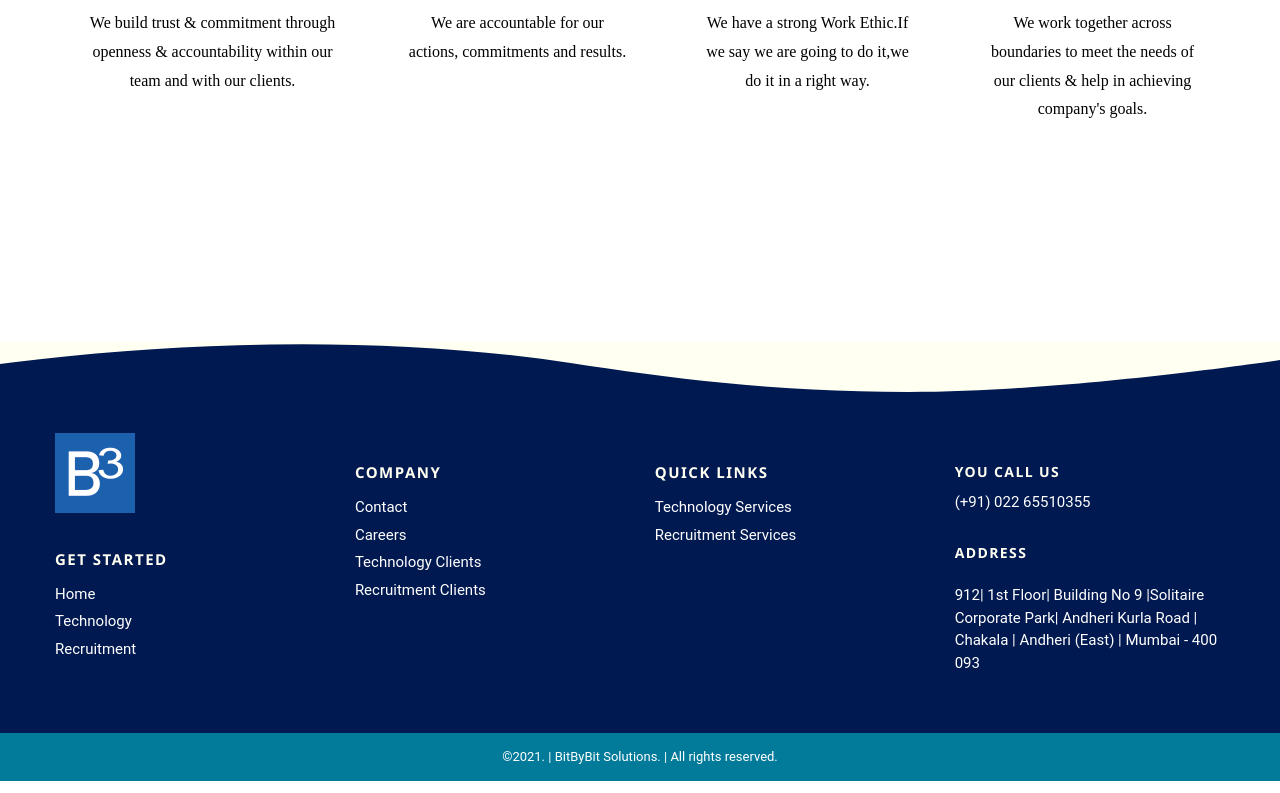
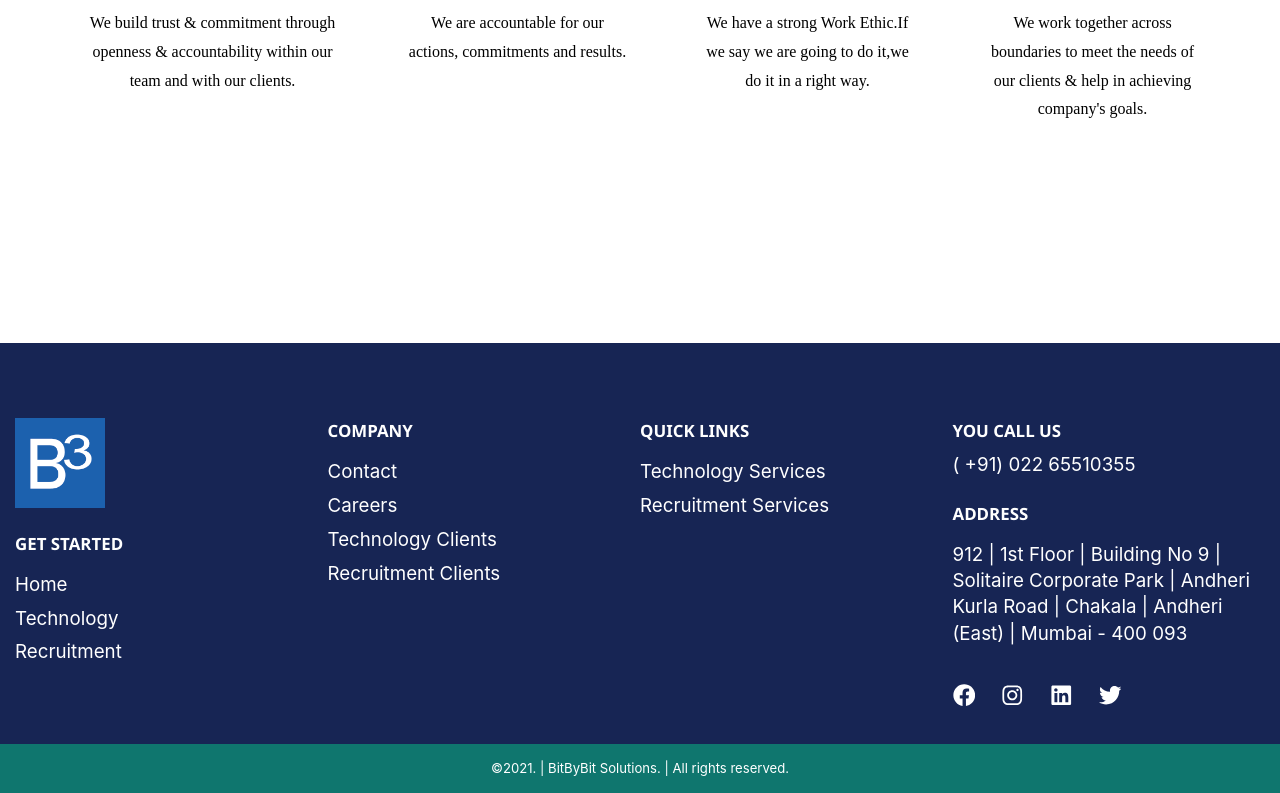
Before and after one commit to LatestB3website/New-B3-Website, a React (Create React App) app: page /aboutus in a window 1280 px wide. Shown: the part 2132-2925 px from the top of the page. Built offline with nearby package versions, Linux system fonts and the light colour scheme; a web font is replaced by a local one; what google-maps-react would draw is missing.

Commit message:
nisha(footer)

```diff
--- a/src/components/Footer/footer.js
+++ b/src/components/Footer/footer.js
@@ -1,149 +1,197 @@
-import React from 'react';
-import '../Footer/footer.scss'
-import Imagelogo from '../../assets/images/B3logo.png';
+import React from "react";
+import Imagelogo from "../../assets/images/B3logo.png";
+import {
+  FaPhoneAlt,
+  FaEnvelope,
+  FaMapMarkerAlt,
+  FaFacebook,
+  FaInstagram,
+  FaLinkedin,
+  FaTwitter,
+} from "react-icons/fa";
+
+<link rel="stylesheet" href="https://cdnjs.cloudflare.com/ajax/libs/font-awesome/5.15.4/css/all.min.css"/>
 
 
-
-const Footer = (props) => {
-
-    return(
-
-
-<div class="pg-footer">
-    <footer class="footer">
-      <svg class="footer-wave-svg" xmlns="http://www.w3.org/2000/svg" viewBox="0 0 1200 100" preserveAspectRatio="none">
-        <path class="footer-wave-path" d="M851.8,100c125,0,288.3-45,348.2-64V0H0v44c3.7-1,7.3-1.9,11-2.9C80.7,22,151.7,10.8,223.5,6.3C276.7,2.9,330,4,383,9.8 c52.2,5.7,103.3,16.2,153.4,32.8C623.9,71.3,726.8,100,851.8,100z"></path>
-      </svg>
-      <div class="footer-content">
-        <div class="footer-content-column">
-          <div class="footer-logo">
-            <a class="footer-logo-link" href="/">
-              {/* <span class="hidden-link-text">B3 Solutions</span> */}
-            {/* <h1 className='footer-logo-link'> B3 Solutions </h1> */}
-            <img src={Imagelogo} alt="Imagelogo"
-   style={{width: "80px",height:"80px", display:'flex' ,shapeOutside:'border-box'}}/>
-
+const Footer = () => {
+  return (
+    <div className="pg-footer  ">
+      <footer className="footer bg-blue-950 text-white">
+        {/* <svg
+          className="footer-wave-svg"
+          xmlns="http://www.w3.org/2000/svg"
+          viewBox="0 0 1200 100"
+          preserveAspectRatio="none"
+        > */}
+        {/* <path
+            className="footer-wave-path"
+            d="M851.8,100c125,0,288.3-45,348.2-64V0H0v44c3.7-1,7.3-1.9,11-2.9C80.7,22,151.7,10.8,223.5,6.3C276.7,2.9,330,4,383,9.8
+            c52.2,5.7,103.3,16.2,153.4,32.8C623.9,71.3,726.8,100,851.8,100z"
+            fill="#fffff2"
+          ></path> */}
+        {/* </svg> */}
+        <div className="footer-content mx-auto max-w-screen-xl px-4 py-10 lg:pt-20 flex">
+          <div className="footer-content-column w-full lg:w-1/4 mb-10 lg:mb-0">
+            <div className="footer-logo">
+              <a className="footer-logo-link" href="/">
+                <img src={Imagelogo} alt="Imagelogo" className=" w-24 h-24" />
               </a>
             </div>
-          <div class="footer-menu">
-            <h2 class="footer-menu-name"> Get Started</h2>
-            <ul id="menu-get-started" class="footer-menu-list">
-              <li id="menu-item-173730" class="menu-item menu-item-type-post_type menu-item-object-product menu-item-173730">
-                <a href="/">Home</a>
-             <br></br> </li>
-              <li id="menu-item-173728" class="menu-item menu-item-type-post_type menu-item-object-product menu-item-173728">
-                <a href="/technology">Technology</a>
-                <br></br>  </li>
-              <li id="menu-item-173727" class="menu-item menu-item-type-post_type menu-item-object-product menu-item-173727">
-                <a href="/recruitment">Recruitment</a>
-                <br></br> </li>
+            <div className="footer-menu mt-6 ">
+              <h2 className="footer-menu-name text-lg font-bold uppercase">
+                Get Started
+              </h2>
+              <ul className="footer-menu-list mt-4 space-y-2 ">
+                <li>
+                  <a
+                    href="/"
+                    className="  text-white hover:text-blue-400 text-xl	 "
+                  >
+                    Home
+                  </a>
+                </li>
+                <li>
+                  <a
+                    href="/technology"
+                    className="text-white hover:text-blue-400 text-xl	"
+                  >
+                    Technology
+                  </a>
+                </li>
+                <li>
+                  <a
+                    href="/recruitment"
+                    className="text-white hover:text-blue-400 text-xl	"
+                  >
+                    Recruitment
+                  </a>
+                </li>
               </ul>
             </div>
           </div>
-        <div class="footer-content-column">
-          <div class="footer-menu">
-            <h2 class="footer-menu-name"> Company</h2>
-            <ul id="menu-company" class="footer-menu-list">
-              <li id="menu-item-167408" class="menu-item menu-item-type-post_type menu-item-object-page menu-item-167408">
-                <a href="/Contact">Contact</a>
-                <br></br> </li>
-              <li id="menu-item-171917" class="menu-item menu-item-type-post_type menu-item-object-page menu-item-171917">
-                <a href="/Careers">Careers</a>
-                <br></br> </li>
-              <li id="menu-item-167409" class="menu-item menu-item-type-taxonomy menu-item-object-category menu-item-167409">
-                <a href="/technology-clients">Technology Clients</a>
-                <br></br> </li>
-              <li id="menu-item-167409" class="menu-item menu-item-type-taxonomy menu-item-object-category menu-item-167409">
-              <a href="/recruitment-clients">Recruitment Clients</a>
-              <br></br> </li>
-
-            </ul>
-          </div>
-          {/* <div class="footer-menu">
-            <h2 class="footer-menu-name"> Legal</h2>
-            <ul id="menu-legal" class="footer-menu-list">
-              <li id="menu-item-170434" class="menu-item menu-item-type-post_type menu-item-object-page menu-item-privacy-policy menu-item-170434">
-                <a href="#">Privacy Notice</a>
-                <br></br>  </li>
-              <li id="menu-item-179115" class="menu-item menu-item-type-custom menu-item-object-custom menu-item-179115">
-                <a href="#">Cookie Notice</a>
-                <br></br> </li>
-              <li id="menu-item-178960" class="menu-item menu-item-type-post_type menu-item-object-page menu-item-178960">
-                <a href="#">Terms of Use</a>
-                <br></br> </li>
-            </ul>
-          </div> */}
-        </div>
-        <div class="footer-content-column">
-          <div class="footer-menu">
-            <h2 class="footer-menu-name"> Quick Links</h2>
-            <ul id="menu-quick-links" class="footer-menu-list">
-              <li id="menu-item-168092" class="menu-item menu-item-type-custom menu-item-object-custom menu-item-168092">
-                <a target="_blank" rel="noopener noreferrer" href="/technology-services">Technology Services</a>
-             <br></br> </li>
-              <li id="menu-item-167418" class="menu-item menu-item-type-custom menu-item-object-custom menu-item-167418">
-                <a target="_blank" rel="noopener noreferrer" href="/recruitment-services">Recruitment Services</a>
-                <br></br> </li>
-
+          <div className="footer-content-column w-full lg:w-1/4 mb-10 lg:mb-0">
+            <div className="footer-menu">
+              <h2 className="footer-menu-name text-lg font-bold uppercase">
+                Company
+              </h2>
+              <ul className="footer-menu-list mt-4 space-y-2">
+                <li>
+                  <a
+                    href="/Contact"
+                    className="text-white hover:text-blue-400 text-xl	"
+                  >
+                    Contact
+                  </a>
+                </li>
+                <li>
+                  <a
+                    href="/Careers"
+                    className="text-white hover:text-blue-400 text-xl	"
+                  >
+                    Careers
+                  </a>
+                </li>
+                <li>
+                  <a
+                    href="/technology-clients"
+                    className="text-white hover:text-blue-400 text-xl	"
+                  >
+                    Technology Clients
+                  </a>
+                </li>
+                <li>
+                  <a
+                    href="/recruitment-clients"
+                    className="text-white hover:text-blue-400 text-xl	"
+                  >
+                    Recruitment Clients
+                  </a>
+                </li>
               </ul>
             </div>
           </div>
-        <div class="footer-content-column">
-
-          <div class="footer-call-to-action">
-            <h2 class="footer-call-to-action-title"> You Call Us</h2>
-            <p class="footer-call-to-action-link-wrapper"> <a class="footer-call-to-action-link" href="tel:0124-64XXXX" target="_self"> (+91) 022 65510355   </a></p>
-
-          </div>
-          <div class="footer-call-to-action">
-            <h2 class="footer-call-to-action-title"> Address</h2>
-            <p><br/>912| 1st Floor| Building No 9 |Solitaire     Corporate Park| Andheri Kurla Road | Chakala | Andheri (East) | Mumbai -
-             400 093 </p>
-
+          <div className="footer-content-column w-full lg:w-1/4 mb-10 lg:mb-0 ">
+            <div className="footer-menu ">
+              <h2 className="footer-menu-name text-lg font-bold uppercase">
+                Quick Links
+              </h2>
+              <ul className="footer-menu-list mt-4 space-y-2 p-0">
+                <li>
+                  <a
+                    href="/technology-services"
+                    className="text-white hover:text-blue-400 text-xl	"
+                  >
+                    Technology Services
+                  </a>
+                </li>
+                <li>
+                  <a
+                    href="/recruitment-services"
+                    className="text-white hover:text-blue-400 text-xl	"
+                  >
+                    Recruitment Services
+                  </a>
+                </li>
+              </ul>
             </div>
           </div>
-        {/* <div class="footer-social-links"> <svg class="footer-social-amoeba-svg" xmlns="http://www.w3.org/2000/svg" viewBox="0 0 236 54">
-            <path class="footer-social-amoeba-path" d="M223.06,43.32c-.77-7.2,1.87-28.47-20-32.53C187.78,8,180.41,18,178.32,20.7s-5.63,10.1-4.07,16.7-.13,15.23-4.06,15.91-8.75-2.9-6.89-7S167.41,36,167.15,33a18.93,18.93,0,0,0-2.64-8.53c-3.44-5.5-8-11.19-19.12-11.19a21.64,21.64,0,0,0-18.31,9.18c-2.08,2.7-5.66,9.6-4.07,16.69s.64,14.32-6.11,13.9S108.35,46.5,112,36.54s-1.89-21.24-4-23.94S96.34,0,85.23,0,57.46,8.84,56.49,24.56s6.92,20.79,7,24.59c.07,2.75-6.43,4.16-12.92,2.38s-4-10.75-3.46-12.38c1.85-6.6-2-14-4.08-16.69a21.62,21.62,0,0,0-18.3-9.18C13.62,13.28,9.06,19,5.62,24.47A18.81,18.81,0,0,0,3,33a21.85,21.85,0,0,0,1.58,9.08,16.58,16.58,0,0,1,1.06,5A6.75,6.75,0,0,1,0,54H236C235.47,54,223.83,50.52,223.06,43.32Z"></path>
-          </svg>
-          <a class="footer-social-link linkedin" href="#" target="_blank">
-            <span class="hidden-link-text">Linkedin</span>
-            <svg class="footer-social-icon-svg" xmlns="http://www.w3.org/2000/svg"
-              viewBox="0 0 30 30">
-              <path class="footer-social-icon-path" d="M9,25H4V10h5V25z M6.501,8C5.118,8,4,6.879,4,5.499S5.12,3,6.501,3C7.879,3,9,4.121,9,5.499C9,6.879,7.879,8,6.501,8z M27,25h-4.807v-7.3c0-1.741-0.033-3.98-2.499-3.98c-2.503,0-2.888,1.896-2.888,3.854V25H12V9.989h4.614v2.051h0.065 c0.642-1.18,2.211-2.424,4.551-2.424c4.87,0,5.77,3.109,5.77,7.151C27,16.767,27,25,27,25z"></path>
-            </svg>
+          <div className="footer-content-column w-full lg:w-1/4 mb-10 lg:mb-0">
+            <div className="footer-call-to-action ">
+              <h2 className="footer-call-to-action-title text-lg font-bold uppercase">
+                You Call Us
+              </h2>
+              <p className="footer-call-to-action-link-wrapper mt-2">
+                <a
+                  href="tel:0124-64XXXX"
+                  className="text-white hover:text-blue-400 transition-all delay-100 text-xl	"
+                >
+                  ( +91) 022 65510355
                 </a>
-          <a class="footer-social-link twitter" href="#" target="_blank">
-            <span class="hidden-link-text">Twitter</span>
-            <svg class="footer-social-icon-svg" xmlns="http://www.w3.org/2000/svg" viewBox="0 0 26 26">
-              <path class="footer-social-icon-path" d="M 25.855469 5.574219 C 24.914063 5.992188 23.902344 6.273438 22.839844 6.402344 C 23.921875 5.75 24.757813 4.722656 25.148438 3.496094 C 24.132813 4.097656 23.007813 4.535156 21.8125 4.769531 C 20.855469 3.75 19.492188 3.113281 17.980469 3.113281 C 15.082031 3.113281 12.730469 5.464844 12.730469 8.363281 C 12.730469 8.773438 12.777344 9.175781 12.867188 9.558594 C 8.503906 9.339844 4.636719 7.246094 2.046875 4.070313 C 1.59375 4.847656 1.335938 5.75 1.335938 6.714844 C 1.335938 8.535156 2.261719 10.140625 3.671875 11.082031 C 2.808594 11.054688 2 10.820313 1.292969 10.425781 C 1.292969 10.449219 1.292969 10.46875 1.292969 10.492188 C 1.292969 13.035156 3.101563 15.15625 5.503906 15.640625 C 5.0625 15.761719 4.601563 15.824219 4.121094 15.824219 C 3.78125 15.824219 3.453125 15.792969 3.132813 15.730469 C 3.800781 17.8125 5.738281 19.335938 8.035156 19.375 C 6.242188 20.785156 3.976563 21.621094 1.515625 21.621094 C 1.089844 21.621094 0.675781 21.597656 0.265625 21.550781 C 2.585938 23.039063 5.347656 23.90625 8.3125 23.90625 C 17.96875 23.90625 23.25 15.90625 23.25 8.972656 C 23.25 8.742188 23.246094 8.515625 23.234375 8.289063 C 24.261719 7.554688 25.152344 6.628906 25.855469 5.574219 "></path>
-            </svg>
-          </a>
-          <a class="footer-social-link youtube" href="#" target="_blank">
-            <span class="hidden-link-text">Youtube</span>
-            <svg class="footer-social-icon-svg" xmlns="http://www.w3.org/2000/svg" viewBox="0 0 30 30">
-              <path class="footer-social-icon-path" d="M 15 4 C 10.814 4 5.3808594 5.0488281 5.3808594 5.0488281 L 5.3671875 5.0644531 C 3.4606632 5.3693645 2 7.0076245 2 9 L 2 15 L 2 15.001953 L 2 21 L 2 21.001953 A 4 4 0 0 0 5.3769531 24.945312 L 5.3808594 24.951172 C 5.3808594 24.951172 10.814 26.001953 15 26.001953 C 19.186 26.001953 24.619141 24.951172 24.619141 24.951172 L 24.621094 24.949219 A 4 4 0 0 0 28 21.001953 L 28 21 L 28 15.001953 L 28 15 L 28 9 A 4 4 0 0 0 24.623047 5.0546875 L 24.619141 5.0488281 C 24.619141 5.0488281 19.186 4 15 4 z M 12 10.398438 L 20 15 L 12 19.601562 L 12 10.398438 z"></path>
-            </svg>
-          </a>
-          <a class="footer-social-link github" href="#" target="_blank">
-            <span class="hidden-link-text">Github</span>
-            <svg class="footer-social-icon-svg" xmlns="http://www.w3.org/2000/svg" viewBox="0 0 32 32">
-              <path class="footer-social-icon-path" d="M 16 4 C 9.371094 4 4 9.371094 4 16 C 4 21.300781 7.4375 25.800781 12.207031 27.386719 C 12.808594 27.496094 13.027344 27.128906 13.027344 26.808594 C 13.027344 26.523438 13.015625 25.769531 13.011719 24.769531 C 9.671875 25.492188 8.96875 23.160156 8.96875 23.160156 C 8.421875 21.773438 7.636719 21.402344 7.636719 21.402344 C 6.546875 20.660156 7.71875 20.675781 7.71875 20.675781 C 8.921875 20.761719 9.554688 21.910156 9.554688 21.910156 C 10.625 23.746094 12.363281 23.214844 13.046875 22.910156 C 13.15625 22.132813 13.46875 21.605469 13.808594 21.304688 C 11.144531 21.003906 8.34375 19.972656 8.34375 15.375 C 8.34375 14.0625 8.8125 12.992188 9.578125 12.152344 C 9.457031 11.851563 9.042969 10.628906 9.695313 8.976563 C 9.695313 8.976563 10.703125 8.65625 12.996094 10.207031 C 13.953125 9.941406 14.980469 9.808594 16 9.804688 C 17.019531 9.808594 18.046875 9.941406 19.003906 10.207031 C 21.296875 8.65625 22.300781 8.976563 22.300781 8.976563 C 22.957031 10.628906 22.546875 11.851563 22.421875 12.152344 C 23.191406 12.992188 23.652344 14.0625 23.652344 15.375 C 23.652344 19.984375 20.847656 20.996094 18.175781 21.296875 C 18.605469 21.664063 18.988281 22.398438 18.988281 23.515625 C 18.988281 25.121094 18.976563 26.414063 18.976563 26.808594 C 18.976563 27.128906 19.191406 27.503906 19.800781 27.386719 C 24.566406 25.796875 28 21.300781 28 16 C 28 9.371094 22.628906 4 16 4 Z "></path>
-            </svg>
-          </a>
-        </div> */}
-      </div>
-      <div class="footer-copyright">
-        <div class="footer-copyright-wrapper">
-          <p class="footer-copyright-text">
-            <a class="footer-copyright-link" href="/" target="_self" > ©2021. | BitByBit Solutions. | All rights reserved. </a>
               </p>
             </div>
+            <div className="footer-call-to-action mt-6">
+              <h2 className="footer-call-to-action-title text-lg font-bold uppercase">
+                Address
+              </h2>
+              <p className="mt-4 text-xl">
+                912 | 1st Floor | Building No 9 | Solitaire Corporate Park |
+                Andheri Kurla Road | Chakala | Andheri (East) | Mumbai - 400 093
+              </p>
+            </div>
+            <div className="social-media flex  mt-10 gap-7">
+              <a href="/facebook" className="icon-circle ">
+                <i className="iconfb ">
+                  <FaFacebook className="text-2xl hover:text-blue-400" />
+                </i>
+              </a>
+
+              <a href="/instagram" className="icon-circle">
+                <i className="iconinsta">
+                  <FaInstagram className="text-2xl hover:text-red-500" />
+                </i>
+              </a>
+              <a href="/linkedin" className="icon-circle">
+                <i className="iconin">
+                  <FaLinkedin className="text-2xl hover:text-blue-400" />
+                </i>
+              </a>
+              <a href="/twitter" className="icon-circle">
+                <i className="icontw">
+                  <FaTwitter className="text-2xl hover:text-blue-400" />
+                </i>
+              </a>
+            </div>
+          </div>
+        </div>
+
+        <div className="footer-copyright bg-teal-700 text-white text-center py-4">
+          <p className="footer-copyright-text text-sm">
+            ©2021. | BitByBit Solutions. | All rights reserved.
+          </p>
         </div>
       </footer>
-
     </div>
-    )
-
-}
+  );
+};
 
 export default Footer;
```
Lines whose indentation alone changed are shown as unchanged.
